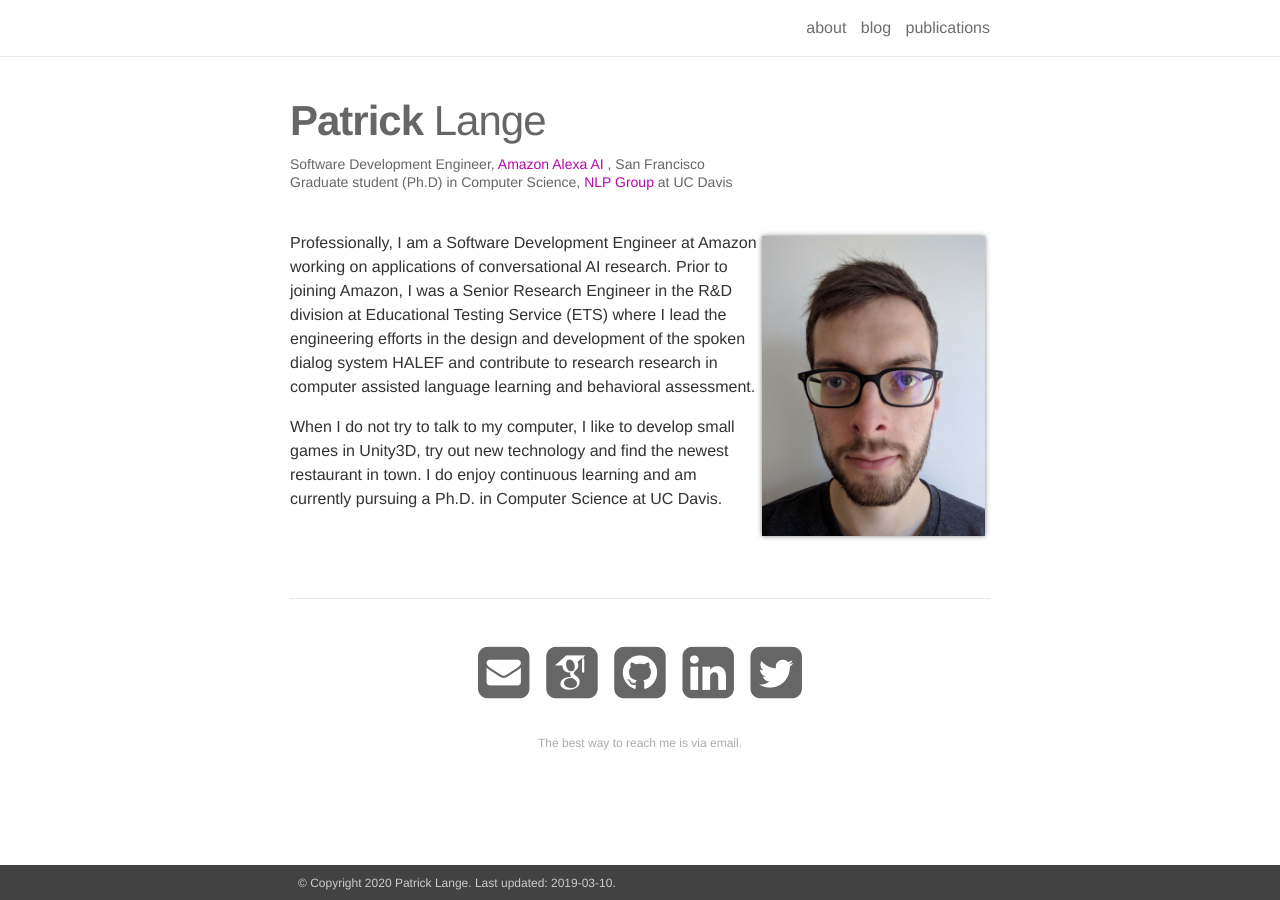
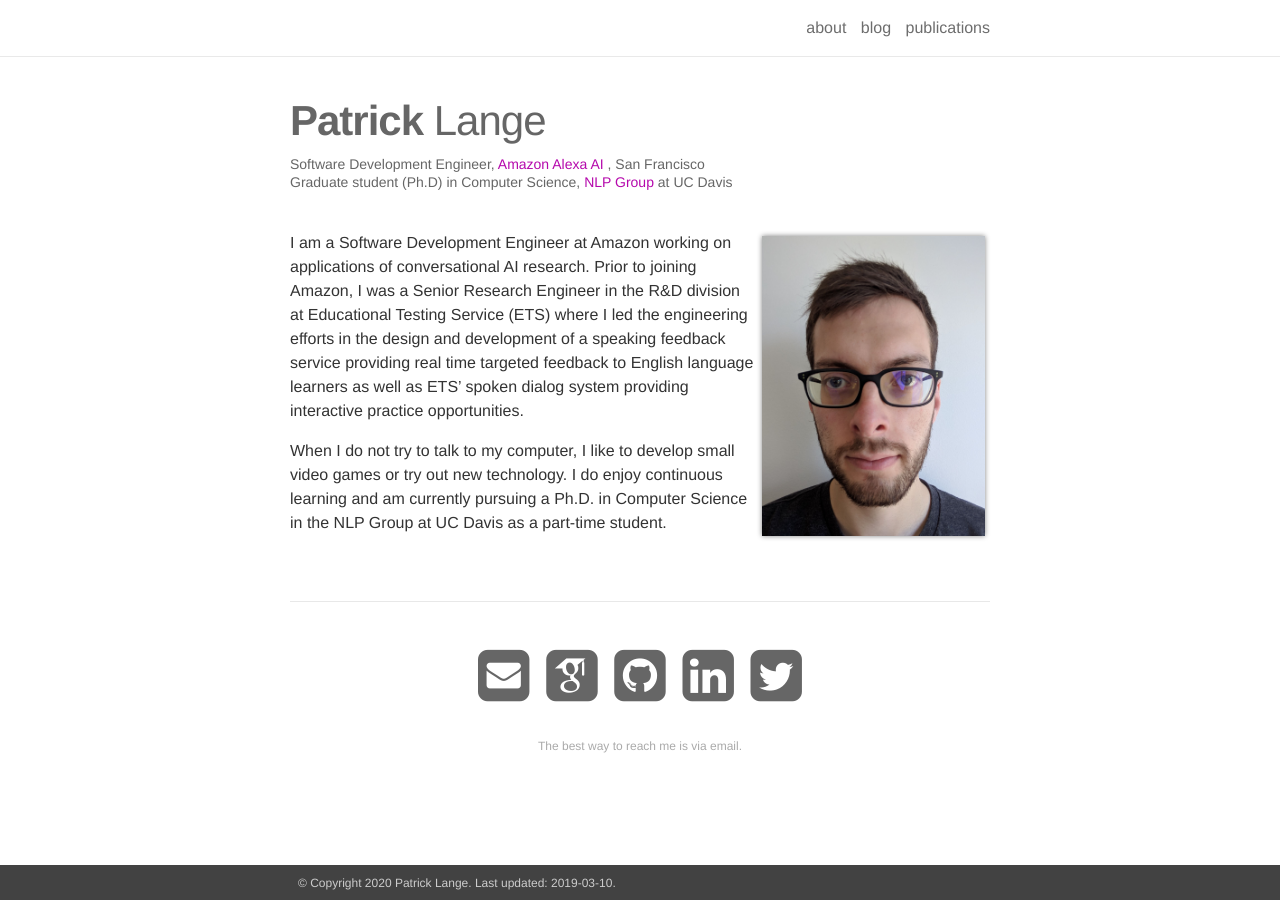
Before and after one commit to langep/langep.github.io, a Jekyll site: the page built from _pages/about.md, in a window 1280 px wide. Built offline with Jekyll 4.4.1, drawn with Linux system fonts in a browser that asks for light colours; nearby versions of some CDN libraries; some web fonts are replaced.

Commit message:
Update about me

```diff
--- a/_pages/about.md
+++ b/_pages/about.md
@@ -20,6 +20,6 @@ news: false
 social: true
 ---
 
-Professionally, I am a Software Development Engineer at Amazon working on applications of conversational AI research. Prior to joining Amazon, I was a Senior Research Engineer in the R&D division at Educational Testing Service (ETS) where I lead the engineering efforts in the design and development of the spoken dialog system HALEF and contribute to research research in computer assisted language learning and behavioral assessment.
+I am a Software Development Engineer at Amazon working on applications of conversational AI research. Prior to joining Amazon, I was a Senior Research Engineer in the R&D division at Educational Testing Service (ETS) where I led the engineering efforts in the design and development of a speaking feedback service providing real time targeted feedback to English language learners as well as ETS' spoken dialog system providing interactive practice opportunities.
 
-When I do not try to talk to my computer, I like to develop small games in Unity3D, try out new technology and find the newest restaurant in town. I do enjoy continuous learning and am currently pursuing a Ph.D. in Computer Science at UC Davis.
+When I do not try to talk to my computer, I like to develop small video games or try out new technology. I do enjoy continuous learning and am currently pursuing a Ph.D. in Computer Science in the NLP Group at UC Davis as a part-time student.
```
